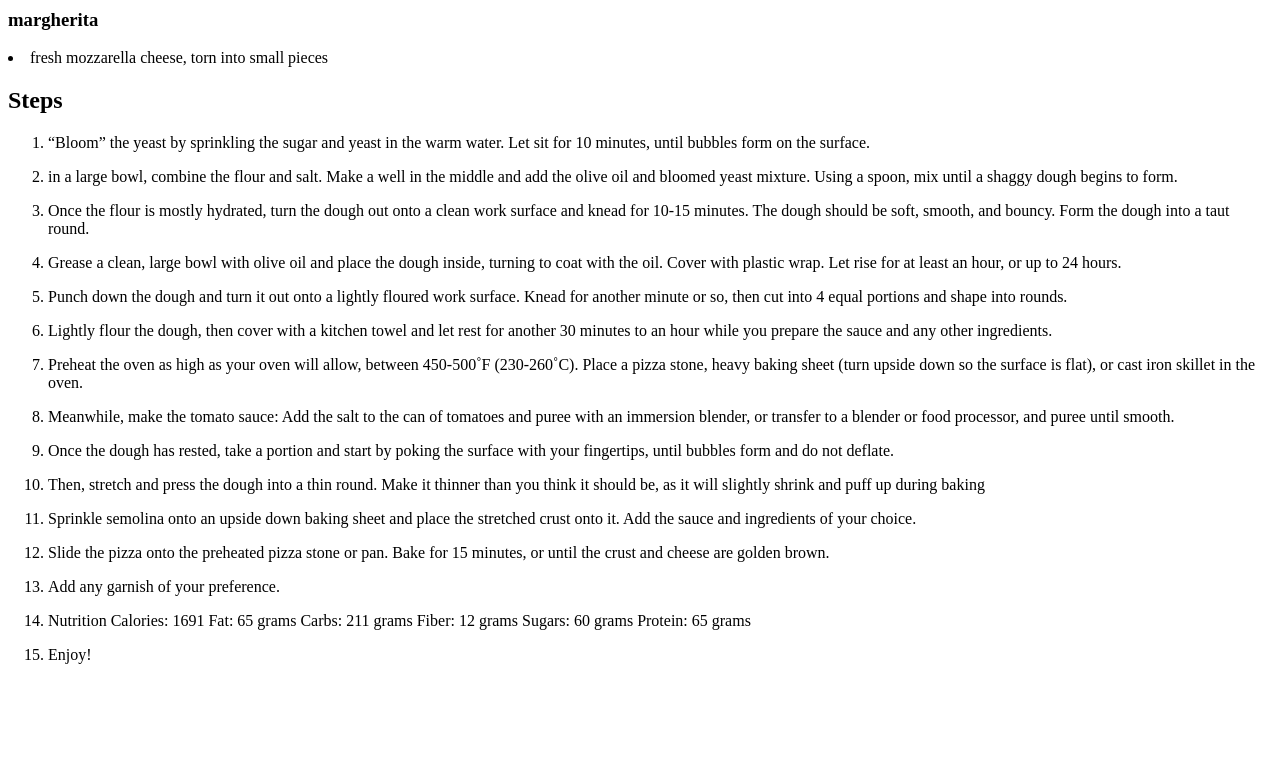
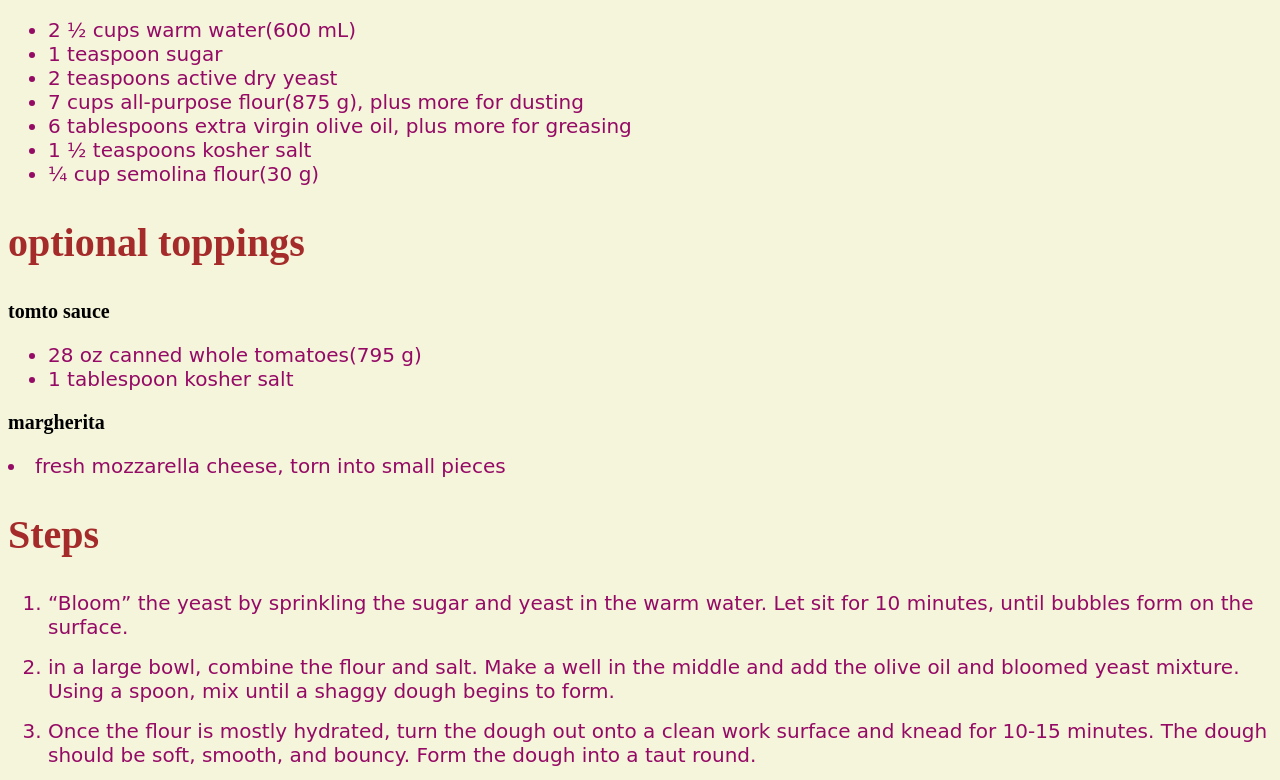
Before and after one commit to Seif56/recipes, a plain HTML site: page pizza.html in a window 1280 px wide. Shown: the part 524-1304 px from the top of the page. Before the commit the page ends 1204 px from the top, so only its background shows below. Drawn offline with Linux system fonts and the light colour scheme.

Commit message:
i added css

```diff
--- /dev/null
+++ b/css/style.css
@@ -0,0 +1,50 @@
+body {
+   background-color:beige;
+}
+
+h1{
+    color: orange;
+    font-size: 60px;
+    font-family: Cambria, Cochin, Georgia, Times, 'Times New Roman', serif;
+    text-align: center;
+}
+
+li {
+    color:rgb(149, 10, 101);
+    font-family: cursive;
+    font-size:40px;
+}
+
+/*this is my comment*/
+
+span {
+    color:pink;
+}
+
+.button
+{   background-color: aqua;
+    margin-top: 50px  ;
+    border:solid 5px ;
+    padding: 50px;
+    width: 500px;
+}
+
+.pizza{
+    font-size: 20px;
+    font-family:'Franklin Gothic Medium', 'Arial Narrow', Arial, sans-serif;
+
+    }
+
+h2{
+    color: brown;
+    font-size:40px ;
+}
+
+.one{
+    font-size: 20px;
+    color:rgb(149,10,101);
+}
+
+h3{
+    font-size: 20px;
+}
--- a/pizza.html
+++ b/pizza.html
@@ -2,76 +2,88 @@
 <html lang="en">
 
 <head>
-<meta charset="utf-8">
+  <meta charset="utf-8">
   <title> Recipe </title>
-
+  <link rel="stylesheet" href="css/style.css"
 </head>
 
 <body>
   <h1> pizza Recipes</h1>
   <img src="pizza.jpeg" alt="pizza image">
+
   <h2> Description</h2>
-  <p> Making homemade <strong>Pizza</strong> dough can sound like a
+  <p class="pizza"> Making homemade <strong>Pizza</strong> dough can sound like a
     lot of work, but it's so worth the bragging rights.
      The dough itself requires few ingredients
     and just a little bit of rising and rest time.</p>
-  <p> While you wait for the dough to be ready, you can
+  <p class="pizza"> While you wait for the dough to be ready, you can
          get to work prepping your tomato sauce, chopping
          fresh vegetables, or grating the cheese you'll put
          on top. Bake for 15 minutes, garnish with basil
          (or, let's be real, more cheese), and enjoy
         showing off your way-better-than-takeout creation.</p>
+
+
+  <h2>Ingredients</h2>
+
+
+
   <ul>
-    <li>2 ½ cups warm water(600 mL)</li>
-    <li>1 teaspoon sugar</li>
-    <li>2 teaspoons active dry yeast</li>
-    <li>7 cups all-purpose flour(875 g), plus more for dusting</li>
-    <li>6 tablespoons extra virgin olive oil, plus more for greasing</li>
-    <li>1 ½ teaspoons kosher salt</li>
-    <li>¼ cup semolina flour(30 g) </li>
+    <li class="one">2 ½ cups warm water(600 mL)</li>
+    <li class="one">1 teaspoon sugar</li>
+    <li class="one">2 teaspoons active dry yeast</li>
+    <li class="one">7 cups all-purpose flour(875 g), plus more for dusting</li>
+    <li class="one">6 tablespoons extra virgin olive oil, plus more for greasing</li>
+    <li class="one">1 ½ teaspoons kosher salt</li>
+    <li class="one">¼ cup semolina flour(30 g) </li>
+
   </ul>
 
-  <h3> optional toppings</h3>
-  <h4>tomto sauce</h4>
+
+
+  <h2> optional toppings</h2>
+
+  <h3>tomto sauce</h3>
   <ul>
-    <li>28 oz canned whole tomatoes(795 g)</li>
-    <li>1 tablespoon kosher salt </li>
+    <li class="one">28 oz canned whole tomatoes(795 g)</li>
+    <li class="one">1 tablespoon kosher salt </li>
   </ul>
+
   <h3>margherita</h3>
-  <li>fresh mozzarella cheese, torn into small pieces</li>
+  <li class="one">fresh mozzarella cheese, torn into small pieces</li>
 
   <h2>Steps</h2>
   <ol>
-    <p><li>“Bloom” the yeast by sprinkling the sugar and yeast in the warm water. Let sit for 10 minutes, until bubbles form on the surface. </li></p>
+   <p><li class="one">“Bloom” the yeast by sprinkling the sugar and yeast in the warm water. Let sit for 10 minutes, until bubbles form on the surface. </li></p>
 
-    <p><li>in a large bowl, combine the flour and salt. Make a well in the middle and add the olive oil and bloomed yeast mixture. Using a spoon, mix until a shaggy dough begins to form.</li></p>
+    <p><li class="one">in a large bowl, combine the flour and salt. Make a well in the middle and add the olive oil and bloomed yeast mixture. Using a spoon, mix until a shaggy dough begins to form.</li></p>
 
-    <p><li>Once the flour is mostly hydrated, turn the dough out onto a clean work surface and knead for 10-15 minutes. The dough should be soft, smooth, and bouncy. Form the dough into a taut round.</li></p>
+    <p><li class="one">Once the flour is mostly hydrated, turn the dough out onto a clean work surface and knead for 10-15 minutes. The dough should be soft, smooth, and bouncy. Form the dough into a taut round.</li></p>
 
-    <p><li>Grease a clean, large bowl with olive oil and place the dough inside, turning to coat with the oil. Cover with plastic wrap. Let rise for at least an hour, or up to 24 hours.</li></p>
+    <p><li class="one">Grease a clean, large bowl with olive oil and place the dough inside, turning to coat with the oil. Cover with plastic wrap. Let rise for at least an hour, or up to 24 hours.</li></p>
 
 
-    <p><li>Punch down the dough and turn it out onto a lightly floured work surface. Knead for another minute or so, then cut into 4 equal portions and shape into rounds.</li></p>
+    <p><li class="one">Punch down the dough and turn it out onto a lightly floured work surface. Knead for another minute or so, then cut into 4 equal portions and shape into rounds.</li></p>
 
-    <p><li>Lightly flour the dough, then cover with a kitchen towel and let rest for another 30 minutes to an hour while you prepare the sauce and any other ingredients.</li></p>
+    <p><li class="one">Lightly flour the dough, then cover with a kitchen towel and let rest for another 30 minutes to an hour while you prepare the sauce and any other ingredients.</li></p>
 
-    <p><li>Preheat the oven as high as your oven will allow, between 450-500˚F (230-260˚C). Place a pizza stone, heavy baking sheet (turn upside down so the surface is flat), or cast iron skillet in the oven.</li></p>
+    <p><li class="one">Preheat the oven as high as your oven will allow, between 450-500˚F (230-260˚C). Place a pizza stone, heavy baking sheet (turn upside down so the surface is flat), or cast iron skillet in the oven.</li></p>
 
-    <p><li>Meanwhile, make the tomato sauce: Add the salt to the can of tomatoes and puree with an immersion blender, or transfer to a blender or food processor, and puree until smooth.</li></p>
+    <p><li class="one">Meanwhile, make the tomato sauce: Add the salt to the can of tomatoes and puree with an immersion blender, or transfer to a blender or food processor, and puree until smooth.</li></p>
 
-    <p><li>Once the dough has rested, take a portion and start by poking the surface with your fingertips, until bubbles form and do not deflate.</li></p>
+    <p><li class="one">Once the dough has rested, take a portion and start by poking the surface with your fingertips, until bubbles form and do not deflate.</li></p>
 
-    <p><li>Then, stretch and press the dough into a thin round. Make it thinner than you think it should be, as it will slightly shrink and puff up during baking</li></p>
+    <p><li class="one">Then, stretch and press the dough into a thin round. Make it thinner than you think it should be, as it will slightly shrink and puff up during baking</li></p>
 
-    <p><li>Sprinkle semolina onto an upside down baking sheet and place the stretched crust onto it. Add the sauce and ingredients of your choice.</li></p>
+    <p><li class="one">Sprinkle semolina onto an upside down baking sheet and place the stretched crust onto it. Add the sauce and ingredients of your choice.</li></p>
 
-    <p><li>Slide the pizza onto the preheated pizza stone or pan. Bake for 15 minutes, or until the crust and cheese are golden brown.</li></p>
+    <p><li class="one">Slide the pizza onto the preheated pizza stone or pan. Bake for 15 minutes, or until the crust and cheese are golden brown.</li></p>
 
-    <p><li>Add any garnish of your preference.</li></p>
+    <p><li class="one">Add any garnish of your preference.</li></p>
 
-    <p><li>Nutrition Calories: 1691 Fat: 65 grams Carbs: 211 grams Fiber: 12 grams Sugars: 60 grams Protein: 65 grams</li></p>
+    <p><li class="one">Nutrition Calories: 1691 Fat: 65 grams Carbs: 211 grams Fiber: 12 grams Sugars: 60 grams Protein: 65 grams</li></p>
 
-    <p><li>Enjoy!</p>
+    <p><li class="one">Enjoy!</p>
 
 
   </ol>
```
Also changed, not shown: index.html (+5 -2 lines), mac-and-cheese.html (+15 -12 lines).
